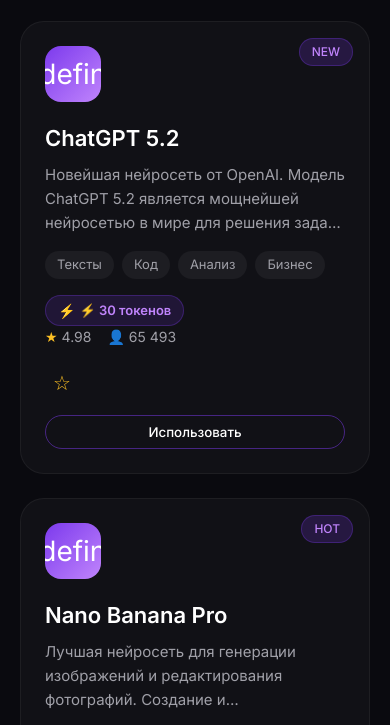
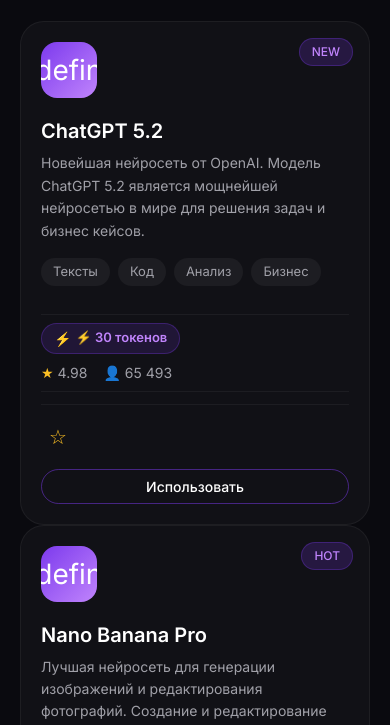
Before and after one commit to makc999-hab/makc999-hab.github.io, a plain HTML site: page index.html in a window 390 px wide. Shown: the part 725-1450 px from the top of the page. Drawn offline with Linux system fonts and the light colour scheme; no server answers.

Commit message:
Update style.css

```diff
--- a/style.css
+++ b/style.css
@@ -239,30 +239,6 @@ body {
     color: #C084FC;
 }
 
-/* ==================== СЕТКА КАРТОЧЕК ==================== */
-.cards-grid {
-    display: grid;
-    grid-template-columns: repeat(auto-fill, minmax(320px, 1fr));
-    gap: 24px;
-}
-/* Цена в токенах */
-.card-token-price {
-    background: rgba(124, 58, 237, 0.15);
-    border: 1px solid rgba(124, 58, 237, 0.3);
-    border-radius: 100px;
-    padding: 4px 12px;
-    font-size: 13px;
-    font-weight: 600;
-    color: #C084FC;
-    display: inline-flex;
-    align-items: center;
-    gap: 4px;
-}
-
-.card-token-price::before {
-    content: '⚡';
-    font-size: 14px;
-}
 /* ==================== КАРТОЧКА НЕЙРОСЕТИ ==================== */
 .neural-card {
     background: rgba(255, 255, 255, 0.03);
@@ -271,7 +247,10 @@ body {
     padding: 24px;
     transition: all 0.3s;
     position: relative;
-    overflow: hidden;
+    display: flex;
+    flex-direction: column;
+    height: 100%;
+    min-height: 450px; /* Увеличил для лучшего отображения */
 }
 
 .neural-card:hover {
@@ -292,6 +271,15 @@ body {
     font-size: 12px;
     font-weight: 500;
     color: #C084FC;
+    z-index: 1;
+}
+
+/* Стили для иконок-изображений */
+.bot-icon-image {
+    width: 56px;
+    height: 56px;
+    object-fit: cover;
+    border-radius: 16px;
 }
 
 .card-icon {
@@ -304,6 +292,8 @@ body {
     justify-content: center;
     font-size: 28px;
     margin-bottom: 20px;
+    overflow: hidden;
+    flex-shrink: 0;
 }
 
 .card-title {
@@ -311,6 +301,7 @@ body {
     font-weight: 600;
     color: #FFFFFF;
     margin-bottom: 8px;
+    line-height: 1.3;
 }
 
 .card-description {
@@ -322,6 +313,8 @@ body {
     -webkit-line-clamp: 3;
     -webkit-box-orient: vertical;
     overflow: hidden;
+    text-overflow: ellipsis;
+    flex: 1; /* Изменено с flex-shrink:0 на flex:1 */
 }
 
 .card-tags {
@@ -329,6 +322,7 @@ body {
     flex-wrap: wrap;
     gap: 8px;
     margin-bottom: 16px;
+    flex-shrink: 0;
 }
 
 .tag {
@@ -339,11 +333,34 @@ body {
     color: #A0A0A8;
 }
 
-.card-footer {
+/* Контейнер для токенов и статистики */
+.card-stats-container {
     display: flex;
     justify-content: space-between;
     align-items: center;
-    margin-top: 16px;
+    margin: 12px 0;
+    padding: 8px 0;
+    border-top: 1px solid rgba(255, 255, 255, 0.05);
+    border-bottom: 1px solid rgba(255, 255, 255, 0.05);
+    flex-shrink: 0;
+}
+
+.card-token-price {
+    background: rgba(124, 58, 237, 0.15);
+    border: 1px solid rgba(124, 58, 237, 0.3);
+    border-radius: 100px;
+    padding: 4px 12px;
+    font-size: 13px;
+    font-weight: 600;
+    color: #C084FC;
+    display: inline-flex;
+    align-items: center;
+    gap: 4px;
+}
+
+.card-token-price::before {
+    content: '⚡';
+    font-size: 14px;
 }
 
 .card-stats {
@@ -363,7 +380,17 @@ body {
     color: #FBBF24;
 }
 
-/* Кнопка использования */
+/* Кнопки */
+.card-footer {
+    display: flex;
+    justify-content: space-between;
+    align-items: center;
+    margin-top: auto;
+    padding-top: 12px;
+    border-top: 1px solid rgba(255, 255, 255, 0.05);
+    flex-shrink: 0;
+}
+
 .use-btn {
     background: transparent;
     border: 1px solid rgba(124, 58, 237, 0.5);
@@ -374,6 +401,7 @@ body {
     cursor: pointer;
     transition: all 0.2s;
     font-family: 'Inter', sans-serif;
+    font-size: 14px;
 }
 
 .use-btn:hover {
@@ -381,7 +409,6 @@ body {
     border-color: #7C3AED;
 }
 
-/* Кнопка избранного */
 .favorite-btn {
     background: none;
     border: none;
@@ -405,6 +432,52 @@ body {
     0% { transform: scale(1); }
     50% { transform: scale(1.3); }
     100% { transform: scale(1); }
+}
+
+/* ==================== АДАПТИВНОСТЬ ==================== */
+@media (max-width: 768px) {
+    .neural-card {
+        min-height: 480px;
+    }
+
+    .card-description {
+        -webkit-line-clamp: 4;
+    }
+
+    .card-stats-container {
+        flex-direction: column;
+        gap: 8px;
+        align-items: flex-start;
+    }
+
+    .card-footer {
+        flex-wrap: wrap;
+        gap: 8px;
+    }
+}
+
+@media (max-width: 480px) {
+    .neural-card {
+        min-height: 500px;
+        padding: 20px;
+    }
+
+    .card-title {
+        font-size: 20px;
+    }
+
+    .card-description {
+        font-size: 14px;
+    }
+
+    .card-footer {
+        flex-direction: column;
+        align-items: stretch;
+    }
+
+    .use-btn {
+        width: 100%;
+    }
 }
 
 /* ==================== МОДАЛЬНЫЕ ОКНА ==================== */
```
